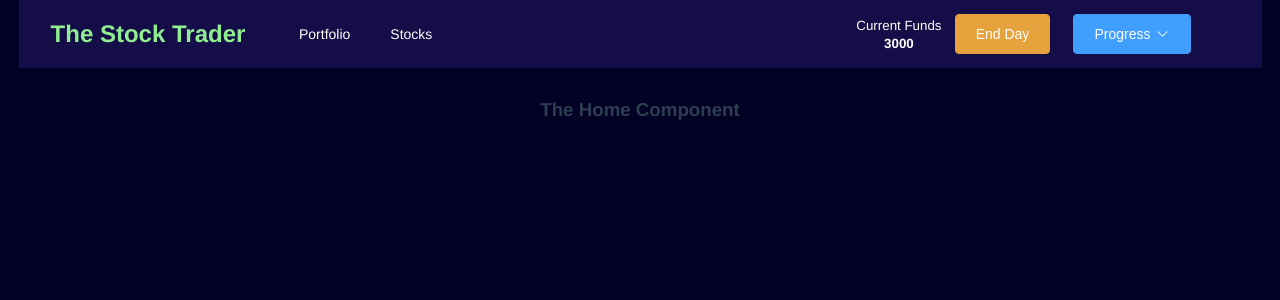
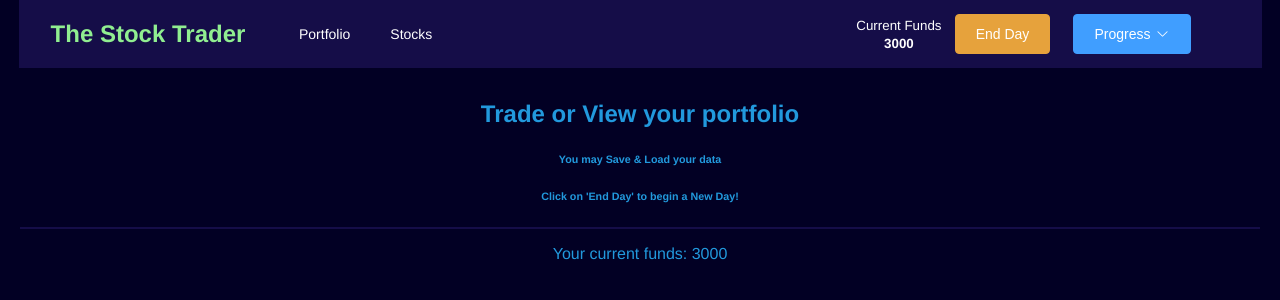
Before and after one commit to jippy89/the-stock-trader, a Vue app: page /#/ in a window 1280 px wide. Shown: the top 300 px of the page. Built offline with nearby package versions, Linux system fonts and the light colour scheme.

Commit message:
refactor(Home): add basic template

```diff
--- a/src/views/Home.vue
+++ b/src/views/Home.vue
@@ -1,15 +1,33 @@
 <template>
   <div class="home">
-  	<h3>The Home Component</h3>
+  	<h1>Trade or View your portfolio</h1>
+  	<h6>You may Save & Load your data</h6>
+  	<h6>Click on 'End Day' to begin a New Day!</h6>
+  	<hr>
+	<p>Your current funds: {{ funds }}</p>
   </div>
 </template>
 
 <script>
 // @ is an alias to /src
+import { mapGetters } from 'vuex'
 
 export default {
   name: 'home',
-  components: {
+  computed: {
+  	...mapGetters([
+  		"funds"
+	])
   }
 }
 </script>
+
+<style scoped>
+	* {
+		color: #29d;
+	}
+	hr {
+		color: rgb(21,13,72);
+		border: 1px solid rgb(21,13,72);
+	}
+</style>
```
